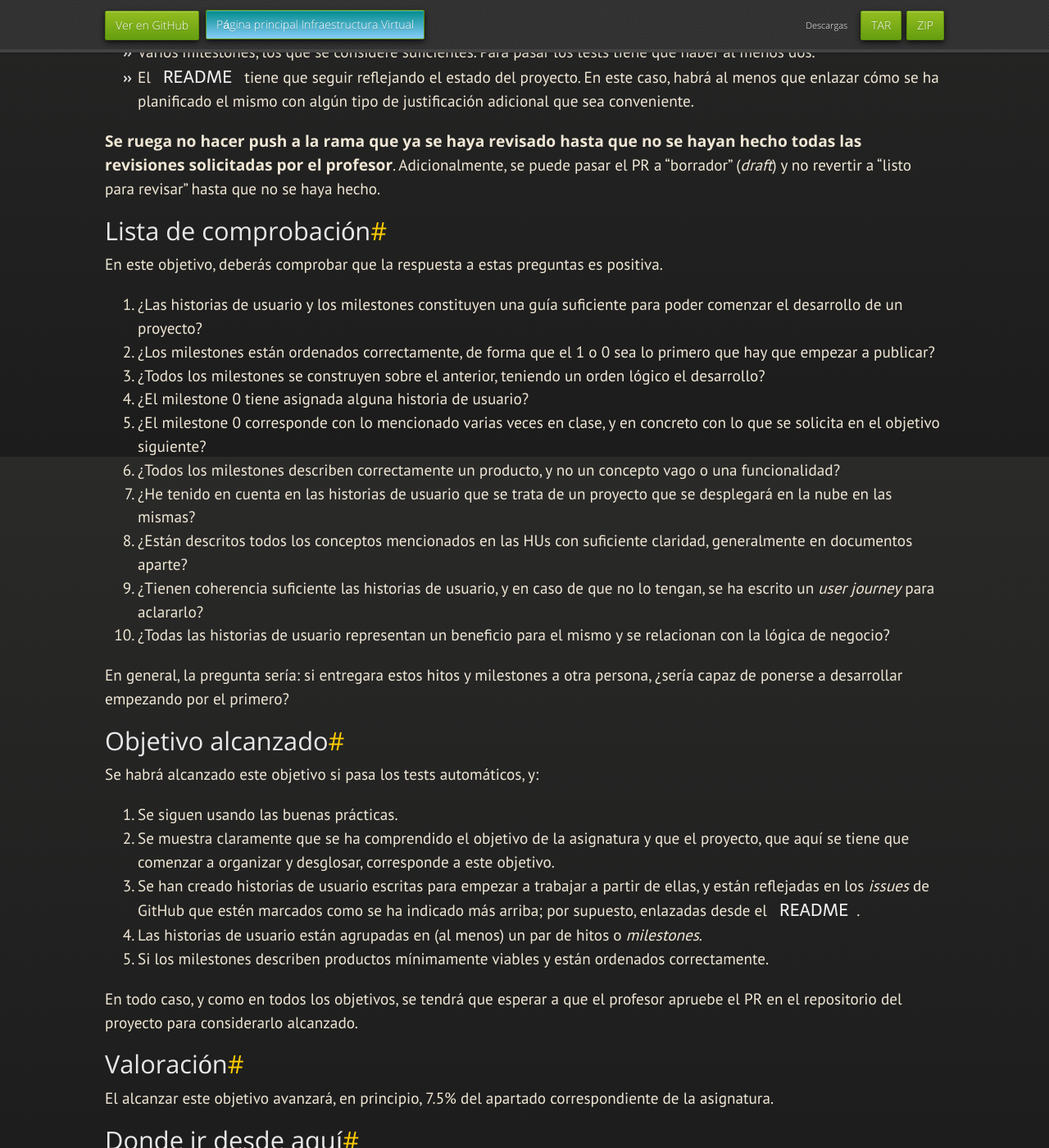
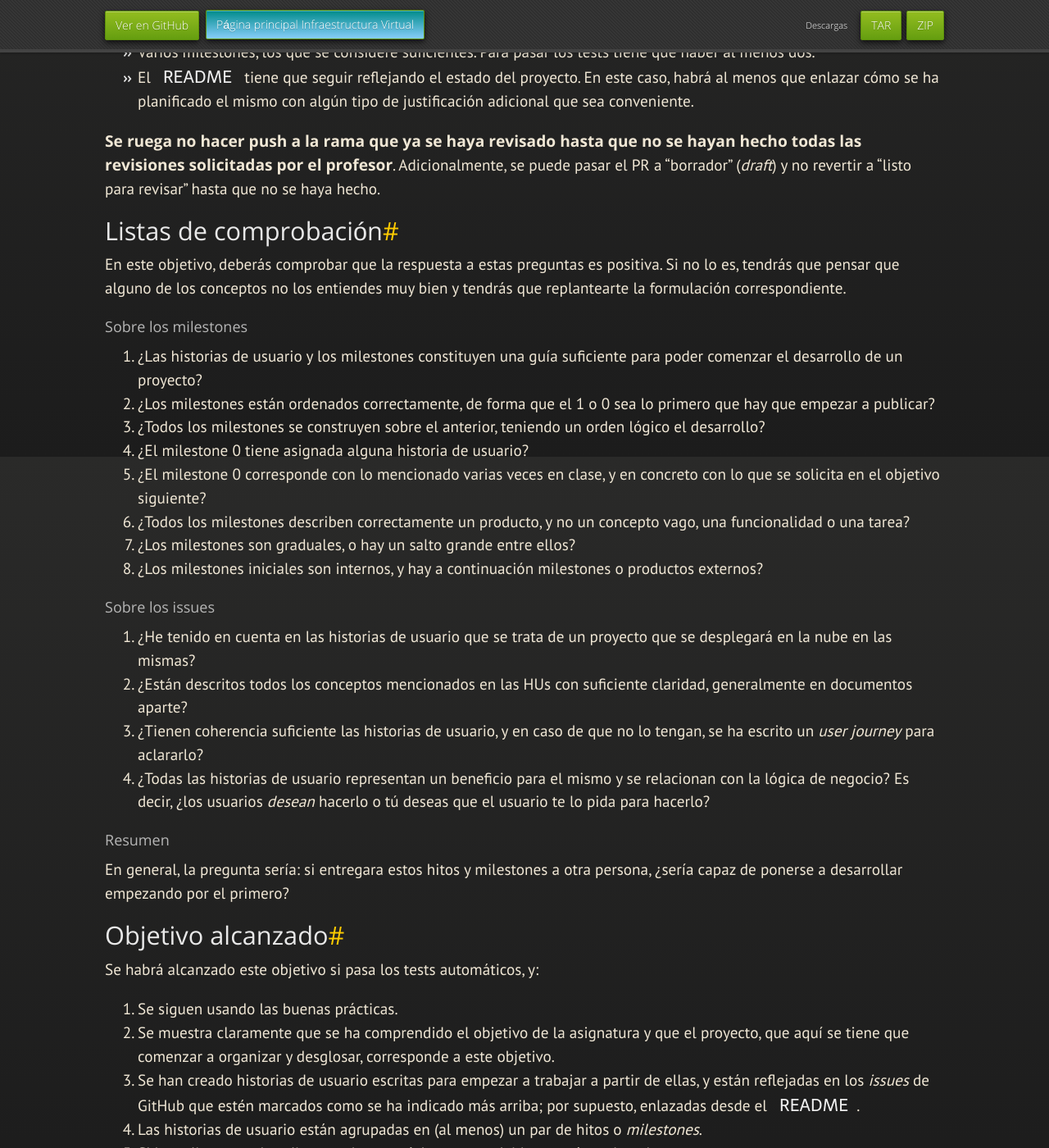
Before and after one commit to JJ/IV, a Jekyll site: the page built from documentos/proyecto/1.Infraestructura.md, in a window 1280 px wide and 1400 px high, scrolled down 3943 px. Shown: the whole window at 82% size. Built offline with Jekyll 4.4.1, drawn with Linux system fonts in a browser that asks for light colours; nearby versions of some CDN libraries; some web fonts are replaced; our own code applies the rules of GitHub Pages for plain Markdown files.

Commit message:
Sync documentos/proyecto/1.Infraestructura.md de master a gh-pages

```diff
--- a/documentos/proyecto/1.Infraestructura.md
+++ b/documentos/proyecto/1.Infraestructura.md
@@ -161,7 +161,7 @@ diseñar las [*personas*](https://jj.github.io/curso-tdd/temas/ddd) que
 van a usar la aplicación.
 
 Los recursos aportados por los estudiantes de la asignatura están
-en [este fichero](1.Infraestructura.recursos). Puedes añadir algunos más que
+en [este fichero](1.Infraestructura.recursos.md). Puedes añadir algunos más que
 te hayan ayudado si lo deseas.
 
 ## Entrega de la práctica
@@ -179,7 +179,7 @@ hagan mejoras en el PR, el estudiante deberá pedir explícitamente revisiones
 adicionales con un comentario en el mismo que diga "Listo para revisión".
 
 Subir los fuentes a GitHub y añadir al
-[fichero](https://github.com/JJ/IV-21-22/blob/master/proyectos/objetivo-1) el
+[fichero](https://github.com/JJ/IV-21-22/blob/master/proyectos/objetivo-1.md) el
 nombre del proyecto, el autor y un enlace al pull request mediante el cual se
 quiere alcanzar el objetivo y hacer un **pull request** al repositorio en el que
 se encuentra ese fichero.
@@ -219,10 +219,13 @@ no se hayan hecho todas las revisiones solicitadas por el
 profesor**. Adicionalmente, se puede pasar el PR a "borrador"
 (*draft*) y no revertir a "listo para revisar" hasta que no se haya hecho.
 
-## Lista de comprobación
+## Listas de comprobación
 
 En este objetivo, deberás comprobar que la respuesta a estas preguntas
-es positiva.
+es positiva. Si no lo es, tendrás que pensar que alguno de los conceptos no los
+entiendes muy bien y tendrás que replantearte la formulación correspondiente.
+
+### Sobre los milestones
 
 1. ¿Las historias de usuario y los milestones constituyen una guía
    suficiente para poder comenzar el desarrollo de un proyecto?
@@ -235,16 +238,25 @@ es positiva.
    clase, y en concreto con lo que se solicita en el objetivo
    siguiente?
 6. ¿Todos los milestones describen correctamente un producto, y no un
-   concepto vago o una funcionalidad?
-7. ¿He tenido en cuenta en las historias de usuario que se trata de un
+   concepto vago, una funcionalidad o una tarea?
+7. ¿Los milestones son graduales, o hay un salto grande entre ellos?
+8. ¿Los milestones iniciales son internos, y hay a continuación milestones o
+   productos externos?
+
+### Sobre los issues
+
+1. ¿He tenido en cuenta en las historias de usuario que se trata de un
    proyecto que se desplegará en la nube en las mismas?
-8. ¿Están descritos todos los conceptos mencionados en las HUs con
+2. ¿Están descritos todos los conceptos mencionados en las HUs con
    suficiente claridad, generalmente en documentos aparte?
-9. ¿Tienen coherencia suficiente las historias de usuario, y en caso
+3. ¿Tienen coherencia suficiente las historias de usuario, y en caso
    de que no lo tengan, se ha escrito un *user journey* para
    aclararlo?
-10. ¿Todas las historias de usuario representan un beneficio para el
-    mismo y se relacionan con la lógica de negocio?
+4. ¿Todas las historias de usuario representan un beneficio para el
+    mismo y se relacionan con la lógica de negocio? Es decir, ¿los usuarios
+    *desean* hacerlo o tú deseas que el usuario te lo pida para hacerlo?
+
+### Resumen
 
 En general, la pregunta sería: si entregara estos hitos y milestones
 a otra persona, ¿sería capaz de ponerse a desarrollar empezando por el
```
